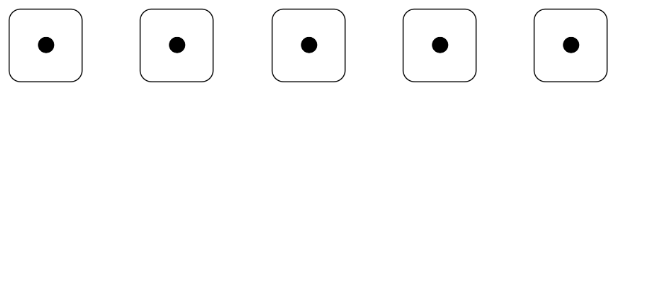
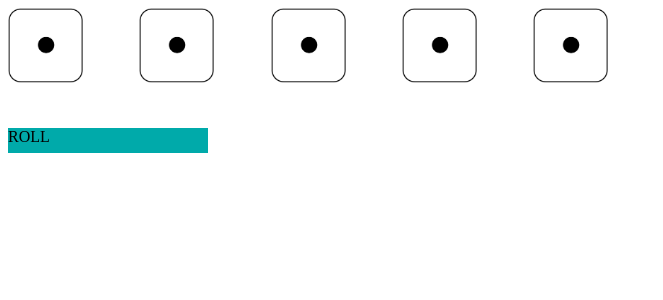
Before and after one commit to SkipperEl/yz2, a Next.js app: page / in a window 1280 px wide. Shown: the top 300 px of the page, without its empty margins (0-663 px from the left). Built offline with nearby package versions, Linux system fonts and the light colour scheme.

Commit message:
roll button

```diff
--- a/components/gamestate.jsx
+++ b/components/gamestate.jsx
@@ -19,8 +19,20 @@ const toggleLock = (dice, position) => {
   return newDice;
 };
 
+const rollDice = (dice) => {
+  const newDice = [...dice];
+
+  return newDice;
+};
+
 const reducer = (state, action) => {
   switch (action.type) {
+    case 'roll':
+      console.log("roll");
+      return {
+        ...state,
+        dice: rollDice(state.dice)
+      }
     case 'lockToggle':
       return {
         ...state,
@@ -31,13 +43,28 @@ const reducer = (state, action) => {
   }
 };
 
+const rollButtonStyle = {
+  width: "200px",
+  height: "25px",
+  marginTop: "20px",
+  backgroundColor: "#00aaaa"
+};
+
 export default function Index() {
   const [state, dispatch] = useReducer(reducer, initialState);
 
   return (
-    <DiceSet
-      diceState={state.dice}
-      onClick={(i) => dispatch({type: "lockToggle", position: i})}
-    />
+    <>
+      <DiceSet
+        diceState={state.dice}
+        onClick={(i) => dispatch({type: "lockToggle", position: i})}
+      />
+      <div
+        style={rollButtonStyle}
+        onClick={() => dispatch({type: "roll"})}
+      >
+        <p>ROLL</p>
+      </div>
+    </>
   );
 }
```
